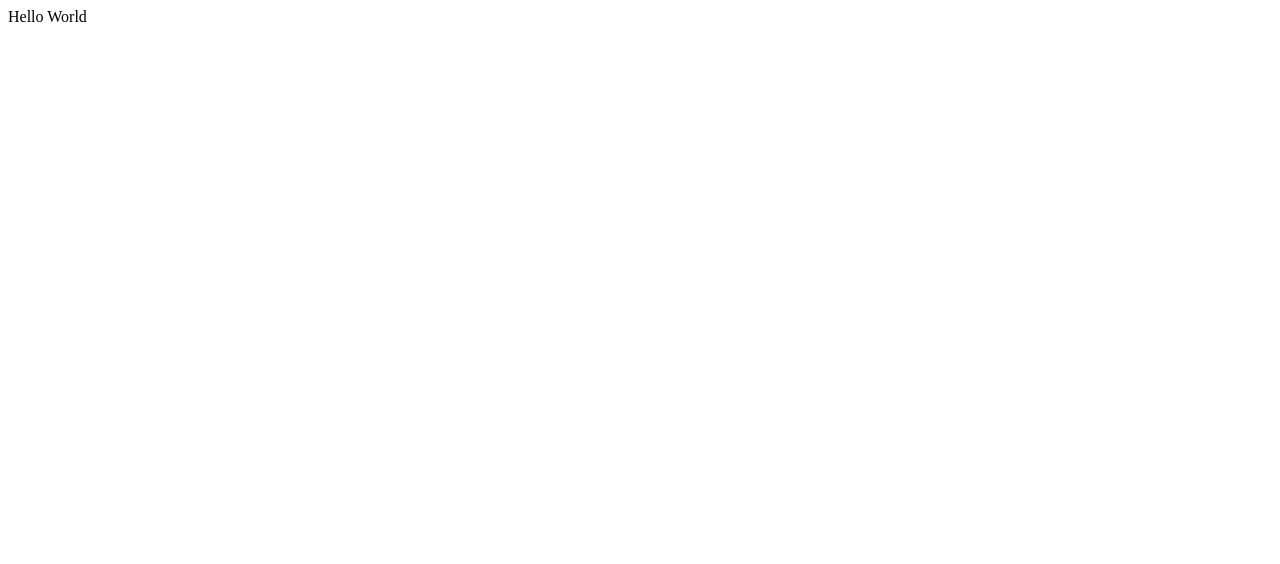
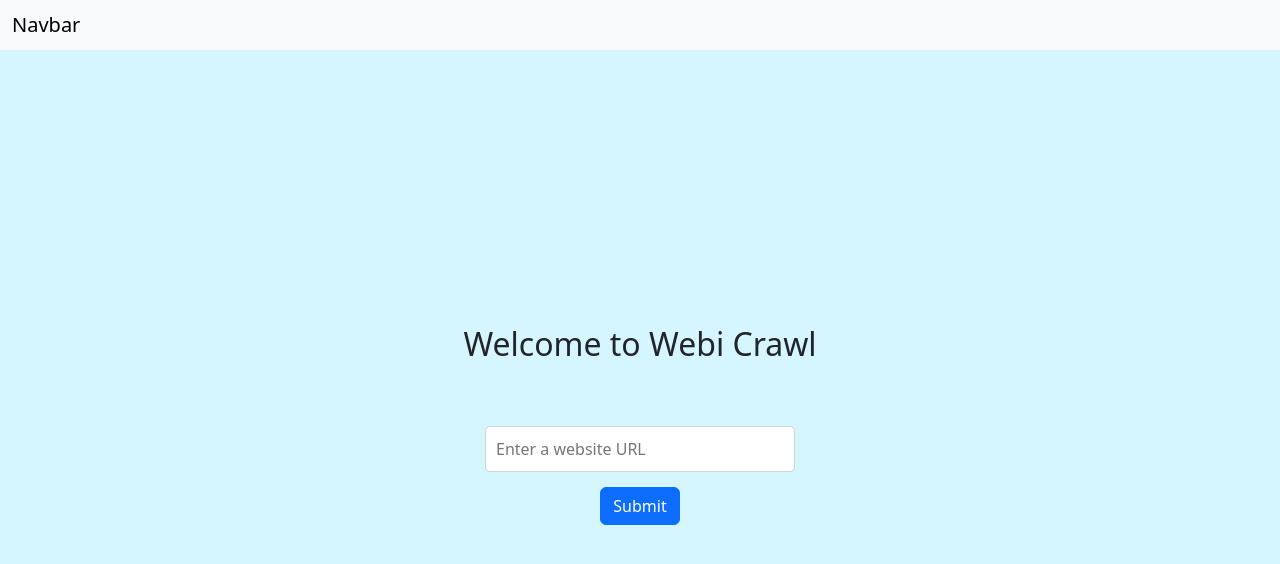
Before and after one commit to jaiman25400/Web-Scraper, a React (Vite) app in the folder web-scraper-frontend/: page / in a window 1280 px wide. Shown: the top 564 px of the page. Built offline with nearby package versions, Linux system fonts and the light colour scheme.

Commit message:
Build Home Page

```diff
--- a/web-scraper-frontend/package.json
+++ b/web-scraper-frontend/package.json
@@ -10,6 +10,7 @@
     "preview": "vite preview"
   },
   "dependencies": {
+    "bootstrap": "^5.3.3",
     "react": "^18.3.1",
     "react-dom": "^18.3.1"
   },
--- a/web-scraper-frontend/src/App.jsx
+++ b/web-scraper-frontend/src/App.jsx
@@ -1,10 +1,14 @@
-
+import React from "react"
+import Home from "./components/Home"
+import Navbar from "./components/Navbar"
+import "./styles/App.css"
 function App() {
 
   return (
     <>
-      <div>
-        Hello World
+      <div className="app-container">
+        <Navbar />
+        <Home />
       </div>
     </>
   )
--- /dev/null
+++ b/web-scraper-frontend/src/components/Home.jsx
@@ -0,0 +1,34 @@
+import React, { useState } from "react";
+import "../styles/Home.CSS"; // Import CSS file for styling (create this in the styles folder)
+
+const Home = () => {
+  const [url, setUrl] = useState("");
+
+  // Handler for submit button
+  const handleSubmit = (e) => {
+    e.preventDefault();
+    console.log("URL submitted:", url);
+  };
+
+  return (
+    <div className="home-outer-block">
+        <h2>Welcome to Webi Crawl</h2>
+
+        <form onSubmit={handleSubmit} className="url-form ">
+          <input
+            type="url"
+            placeholder="Enter a website URL"
+            value={url}
+            onChange={(e) => setUrl(e.target.value)}
+            className="url-input"
+            required
+          />
+          <button type="submit" className="btn btn-primary">
+            Submit
+          </button>
+        </form>
+    </div>
+  );
+};
+
+export default Home;
--- /dev/null
+++ b/web-scraper-frontend/src/components/Navbar.jsx
@@ -0,0 +1,14 @@
+// src/components/Navbar.jsx
+import React from "react";
+
+const Navbar = () => {
+  return (
+    <nav className="navbar navbar-light bg-light ">
+      <div className="container-fluid" >
+        <span className="navbar-brand mb-0 h1">Navbar</span> {/* Adds a small margin to the left */}
+      </div>
+    </nav>
+  );
+};
+
+export default Navbar;
--- a/web-scraper-frontend/src/main.jsx
+++ b/web-scraper-frontend/src/main.jsx
@@ -1,6 +1,7 @@
 import { StrictMode } from 'react'
 import { createRoot } from 'react-dom/client'
 import App from './App.jsx'
+import 'bootstrap/dist/css/bootstrap.min.css';
 
 createRoot(document.getElementById('root')).render(
   <StrictMode>
--- /dev/null
+++ b/web-scraper-frontend/src/styles/App.css
@@ -0,0 +1,10 @@
+.app-container {
+    display: flex;
+    flex-direction: column;
+    min-height: 100vh; /* Full viewport height */
+}
+
+/* Make the Home component take the remaining space */
+.app-container > *:last-child {
+    flex-grow: 1;
+}
--- /dev/null
+++ b/web-scraper-frontend/src/styles/Home.css
@@ -0,0 +1,39 @@
+/* src/styles/Home.css */
+
+/* Apply a light blue background to the entire screen */
+.home-outer-block {
+    display: flex;
+    flex-direction: column;
+    justify-content: center;
+    align-items: center;
+    background-color: #d5f5ff;
+    padding: 0 20px;
+    box-sizing: border-box;
+  }
+
+  .home-outer-block h2 {
+    margin-bottom: 5%;
+    font-size: 2rem;
+    text-align: center;
+  }
+
+  .url-form {
+    display: flex;
+    flex-direction: column;
+    justify-content: center;
+    align-items: center;
+    gap: 15px;
+    max-width: 100%;
+    width: 25%;
+    text-align: center;
+  }
+
+  /* Input field styling */
+  .url-input {
+    width: 100%;
+    max-width: 100%;
+    padding: 10px;
+    font-size: 1rem;
+    border: 1px solid #ced4da;
+    border-radius: 5px;
+  }
```
Also changed, not shown: 1 other file (tests, documents, lock files or other folders).
